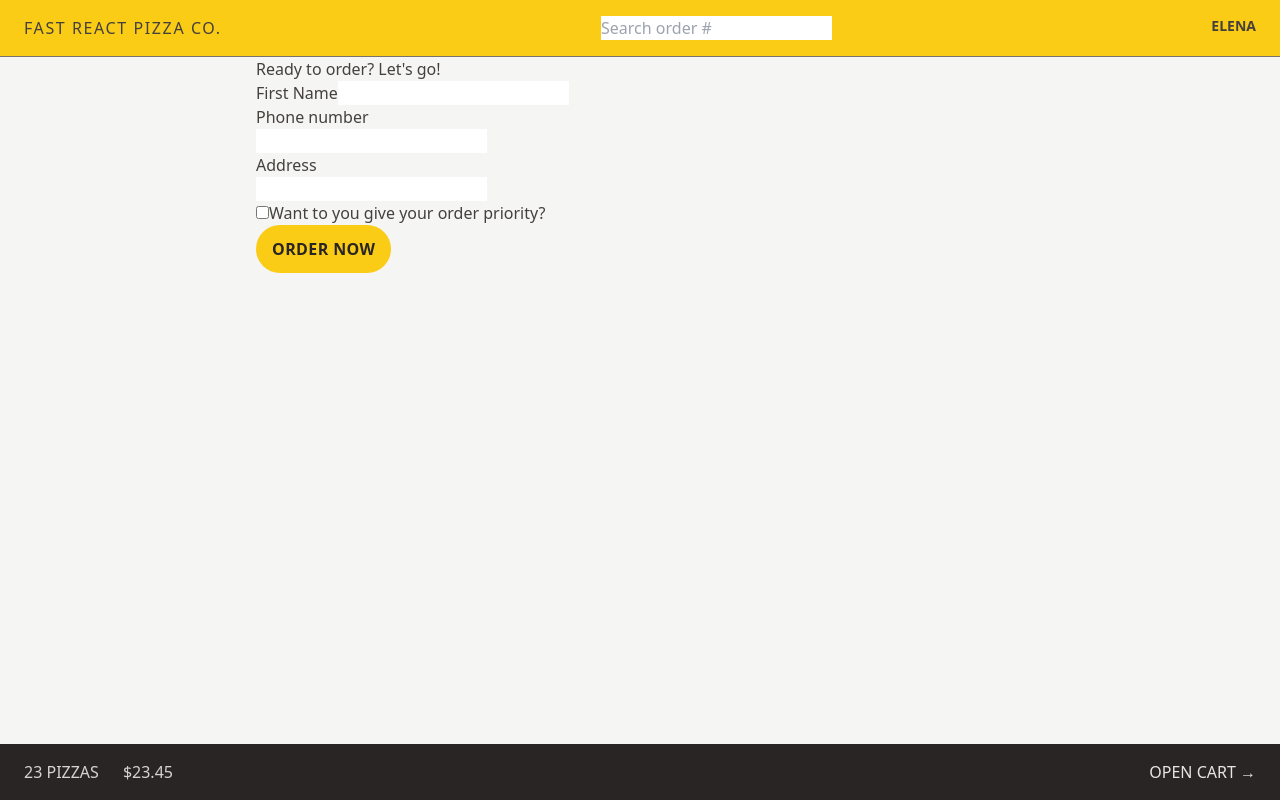
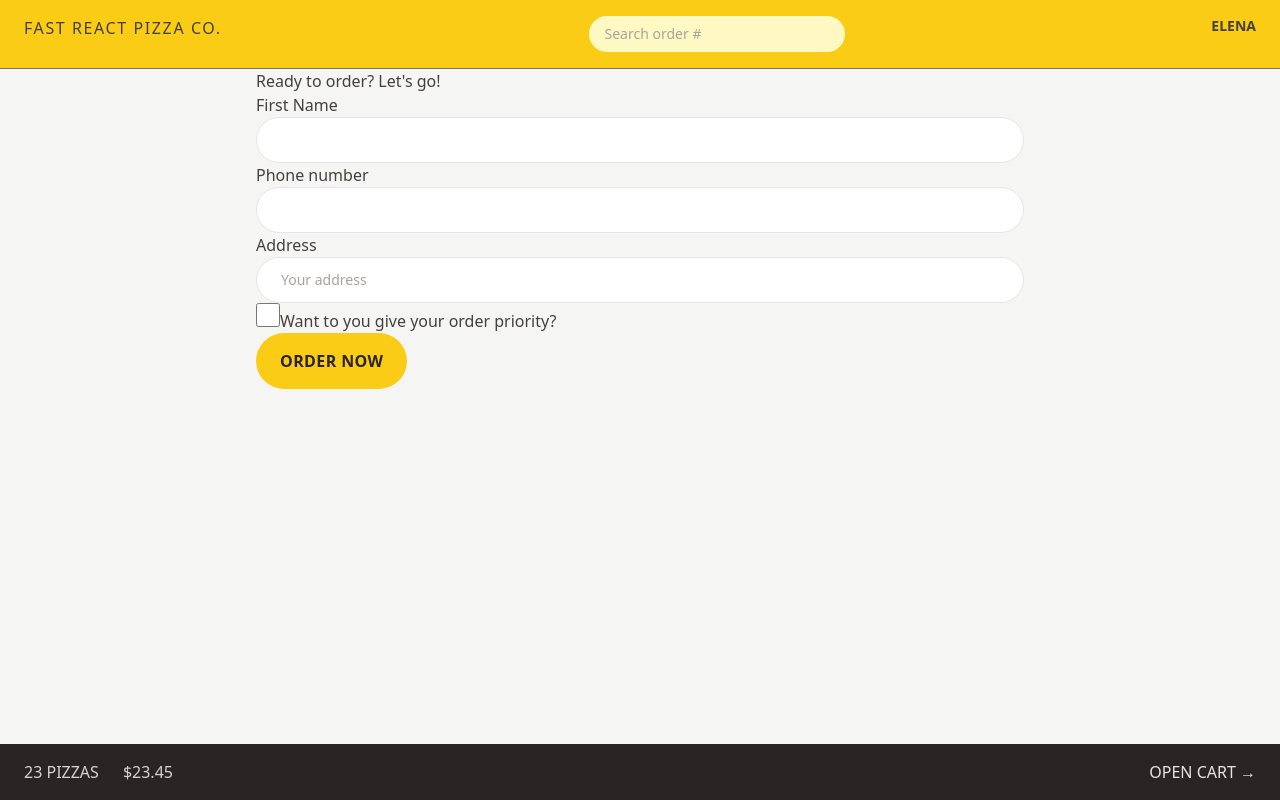
Before and after one commit to Elena-1405/Fast-React-Pizza, a React (Vite) app: page /order/new in a window 1280 px wide. Built offline with nearby package versions, Linux system fonts and the light colour scheme.

Commit message:
Styling components with Tailwind

```diff
--- a/src/features/cart/Cart.jsx
+++ b/src/features/cart/Cart.jsx
@@ -1,4 +1,6 @@
 import { Link } from 'react-router-dom';
+import LinkButton from '../../ui/LinkButton';
+import Button from '../../ui/Button';
 
 const fakeCart = [
   {
@@ -28,15 +30,11 @@ function Cart() {
   const cart = fakeCart;
   return (
     <div>
-      <Link
-        to='/menu'
-        className='text-sm text-blue-500 hover:text-blue-700 hover:underline'
-      >
-        &larr; Back to menu
-      </Link>
+      <LinkButton to='/menu'>&larr; Back to menu</LinkButton>
       <h2>Your cart, %NAME%</h2>
       <div>
-        <Link to='/order/new'>Order pizzas</Link>
+        <Button to='/order/new'>Order pizzas</Button>
+
         <button>Clear cart</button>
       </div>
     </div>
--- a/src/features/order/CreateOrder.jsx
+++ b/src/features/order/CreateOrder.jsx
@@ -1,6 +1,7 @@
 //import { useState } from 'react';
 import { Form, redirect, useActionData, useNavigation } from 'react-router-dom';
 import { createOrder } from '../../services/apiRestaurant';
+import Button from '../../ui/Button';
 
 // https://uibakery.io/regex-library/phone-number
 const isValidPhone = (str) =>
@@ -48,13 +49,13 @@ function CreateOrder() {
       <Form method='POST'>
         <div>
           <label>First Name</label>
-          <input type='text' name='customer' required />
+          <input className='input' type='text' name='customer' required />
         </div>
 
         <div>
           <label>Phone number</label>
           <div>
-            <input type='tel' name='phone' required />
+            <input className='input' type='tel' name='phone' required />
           </div>
           {formErrors?.phone && <p>{formErrors.phone}</p>}
         </div>
@@ -62,7 +63,13 @@ function CreateOrder() {
         <div>
           <label>Address</label>
           <div>
-            <input type='text' name='address' required />
+            <input
+              className='input'
+              type='text'
+              name='address'
+              placeholder='Your address'
+              required
+            />
           </div>
         </div>
 
@@ -71,6 +78,7 @@ function CreateOrder() {
             type='checkbox'
             name='priority'
             id='priority'
+            className='h-6 w-6 accent-yellow-400 focus:outline-none focus:ring focus:ring-yellow-400 focus:ring-offset-1'
             // value={withPriority}
             // onChange={(e) => setWithPriority(e.target.checked)}
           />
@@ -81,12 +89,9 @@ function CreateOrder() {
 
         <div>
           <input type='hidden' name='cart' value={JSON.stringify(cart)} />
-          <button
-            disabled={isSubmitting}
-            className='inline-block rounded-full bg-yellow-400 px-4 py-3 font-semibold uppercase tracking-wide text-stone-800 transition-colors duration-300 hover:bg-yellow-300 focus:bg-yellow-300 focus:outline-none focus:ring focus:ring-yellow-300 focus:ring-offset-2 disabled:cursor-not-allowed'
-          >
+          <Button disabled={isSubmitting}>
             {isSubmitting ? 'Placing order...' : 'Order now'}
-          </button>
+          </Button>
         </div>
       </Form>
     </div>
--- a/src/features/order/SearchOrder.jsx
+++ b/src/features/order/SearchOrder.jsx
@@ -21,6 +21,7 @@ function SearchOrder() {
         placeholder='Search order #'
         value={query}
         onChange={handleChange}
+        className='sw:focus:w-72 w-28 rounded-full bg-yellow-100 px-4 py-2 text-sm transition-all duration-300 placeholder:text-stone-400 focus:outline-none focus:ring focus:ring-yellow-500 focus:ring-opacity-50 sm:w-64'
       />
     </form>
   );
--- a/src/features/user/CreateUser.jsx
+++ b/src/features/user/CreateUser.jsx
@@ -1,4 +1,5 @@
 import { useState } from 'react';
+import Button from '../../ui/Button';
 
 function CreateUser() {
   const [username, setUsername] = useState('');
@@ -18,12 +19,12 @@ function CreateUser() {
         placeholder='Your full name'
         value={username}
         onChange={(e) => setUsername(e.target.value)}
-        className='w-72'
+        className='input mb-8 w-72'
       />
 
       {username !== '' && (
         <div>
-          <button>Start ordering</button>
+          <Button to='/order/new'>Start ordering</Button>
         </div>
       )}
     </form>
--- /dev/null
+++ b/src/ui/Button.jsx
@@ -0,0 +1,20 @@
+import { Link } from 'react-router-dom';
+
+function Button({ children, disabled, to }) {
+  const className =
+    'inline-block rounded-full bg-yellow-400 px-4 py-3 font-semibold uppercase tracking-wide text-stone-800 transition-colors duration-300 hover:bg-yellow-300 focus:bg-yellow-300 focus:outline-none focus:ring focus:ring-yellow-300 focus:ring-offset-2 disabled:cursor-not-allowed sm:px-6 sm:py-4';
+
+  if (to)
+    return (
+      <Link to={to} className={className}>
+        {children}
+      </Link>
+    );
+  return (
+    <button disabled={disabled} className={className}>
+      {children}
+    </button>
+  );
+}
+
+export default Button;
--- a/src/ui/Error.jsx
+++ b/src/ui/Error.jsx
@@ -1,7 +1,7 @@
-import { useNavigate, useRouteError } from 'react-router-dom';
+import { useRouteError } from 'react-router-dom';
+import LinkButton from './LinkButton';
 
 function Error() {
-  const navigate = useNavigate();
   const { status, message, statusText } = useRouteError();
   //console.log(error);
   return (
@@ -10,7 +10,7 @@ function Error() {
       <p>
         <p>{status && statusText ? `${status} ${statusText}` : message}</p>
       </p>
-      <button onClick={() => navigate(-1)}>&larr; Go back</button>
+      <LinkButton to='-1'>&larr; Go back</LinkButton>
     </div>
   );
 }
--- /dev/null
+++ b/src/ui/LinkButton.jsx
@@ -0,0 +1,20 @@
+import { Link, useNavigate } from 'react-router-dom';
+
+function LinkButton({ children, to }) {
+  const navigate = useNavigate();
+  const className = 'text-sm text-blue-500 hover:text-blue-700 hover:underline';
+
+  if (to === '-1')
+    return (
+      <button className={className} onClick={() => navigate(-1)}>
+        {children}
+      </button>
+    );
+  return (
+    <Link to={to} className={className}>
+      {children}
+    </Link>
+  );
+}
+
+export default LinkButton;
```
